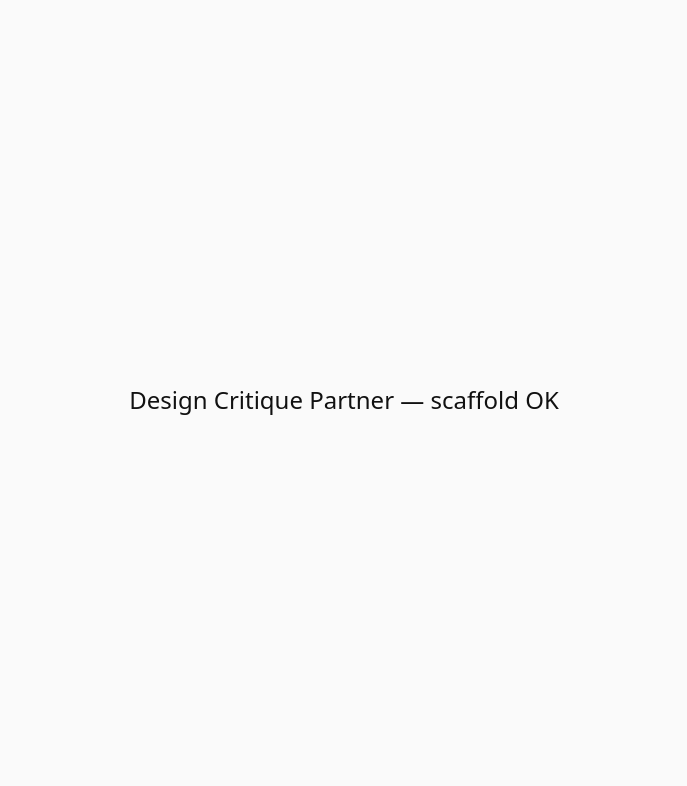
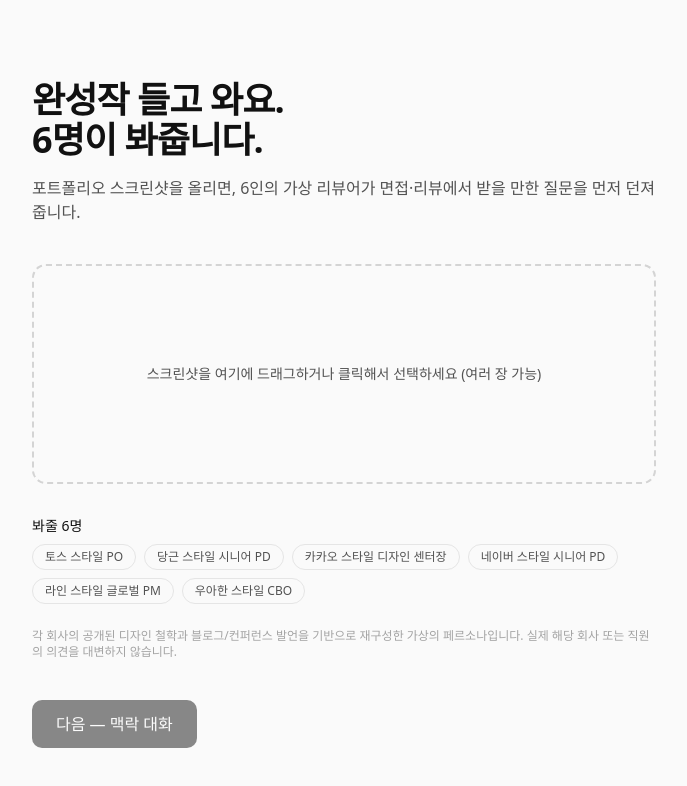
Before and after one commit to djvlwm602-collab/project06, a Next.js app: page / in a window 1280 px wide. Shown: the top 786 px of the page, without its empty margins (296-983 px from the left). Built offline with nearby package versions, Linux system fonts and the light colour scheme.

Commit message:
Implement STEP 1 landing — headline, DropZone, persona chips, disclaimer, next CTA

```diff
--- a/app/page.tsx
+++ b/app/page.tsx
@@ -1,7 +1,58 @@
+/**
+ * Role: STEP 1 랜딩 — 헤드라인 + 업로드 + 페르소나 이름 + 디스클레이머 + 진행 버튼
+ * Key Features: spec §4.6 STEP 1 박제 (부록 카피 1번, 6인 노출)
+ */
+'use client';
+
+import Link from 'next/link';
+import { DropZone } from '@/components/app/DropZone';
+import { Disclaimer } from '@/components/app/Disclaimer';
+import { Button } from '@/components/ui/button';
+import { useAppStore } from '@/lib/store';
+import { PERSONAS } from '@/lib/personas/definitions';
+import { PERSONA_IDS } from '@/lib/personas/types';
+
 export default function Home() {
+  const imageCount = useAppStore((s) => s.images.length);
+
   return (
-    <main className="min-h-screen flex items-center justify-center">
-      <h1 className="text-2xl">Design Critique Partner — scaffold OK</h1>
+    <main className="mx-auto max-w-2xl px-6 py-20">
+      <h1 className="text-3xl font-semibold tracking-tight sm:text-4xl">
+        완성작 들고 와요.<br />6명이 봐줍니다.
+      </h1>
+      <p className="mt-4 text-[var(--color-text-secondary)]">
+        포트폴리오 스크린샷을 올리면, 6인의 가상 리뷰어가 면접·리뷰에서 받을 만한 질문을 먼저 던져줍니다.
+      </p>
+
+      <section className="mt-10">
+        <DropZone />
+      </section>
+
+      <section className="mt-8">
+        <p className="text-sm font-medium">봐줄 6명</p>
+        <ul className="mt-2 flex flex-wrap gap-2">
+          {PERSONA_IDS.map((id) => (
+            <li
+              key={id}
+              className="rounded-full border px-3 py-1 text-xs text-[var(--color-text-secondary)]"
+            >
+              {PERSONAS[id].label}
+            </li>
+          ))}
+        </ul>
+      </section>
+
+      <section className="mt-6">
+        <Disclaimer />
+      </section>
+
+      <section className="mt-10">
+        <Link href="/context" aria-disabled={imageCount === 0}>
+          <Button size="lg" disabled={imageCount === 0}>
+            다음 — 맥락 대화
+          </Button>
+        </Link>
+      </section>
     </main>
   );
 }
```
